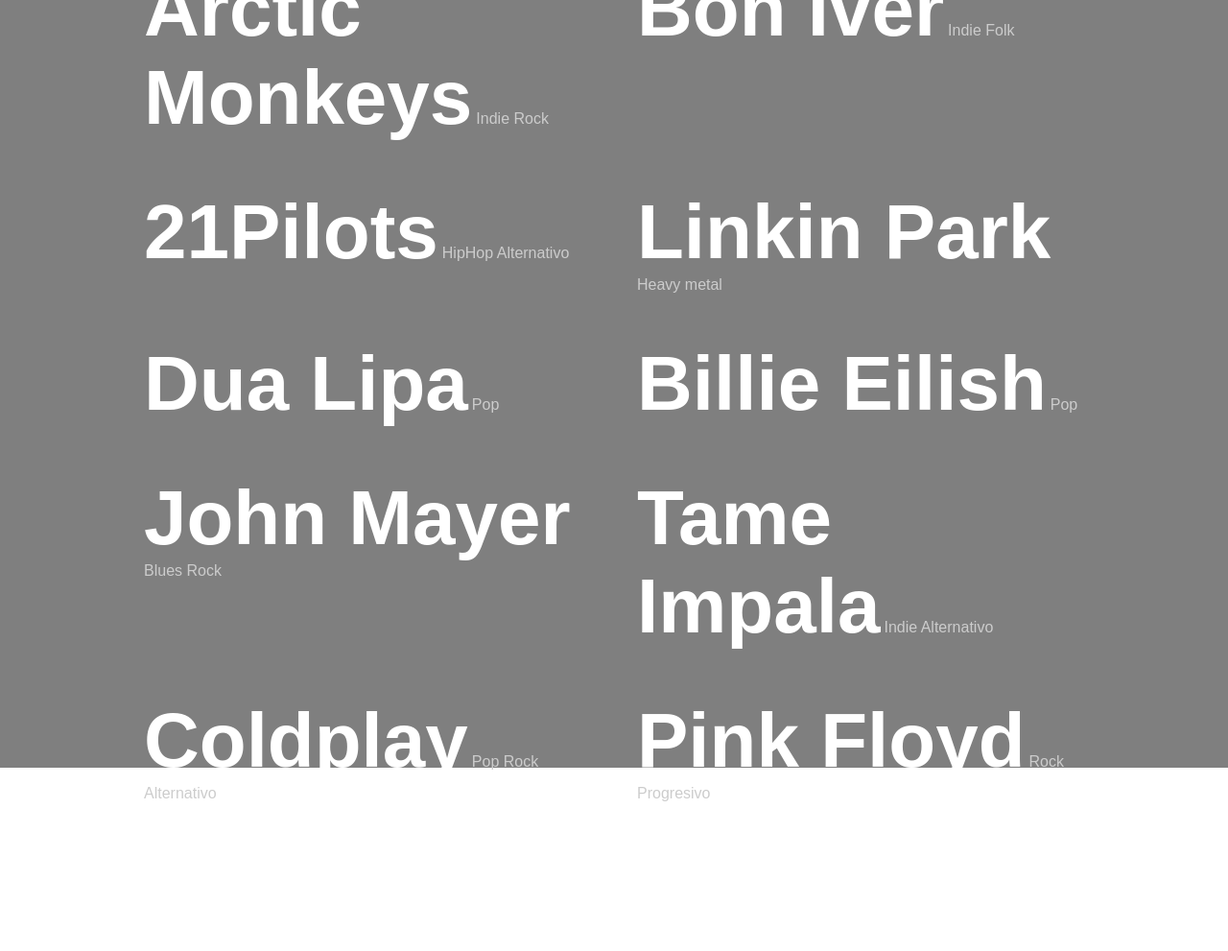
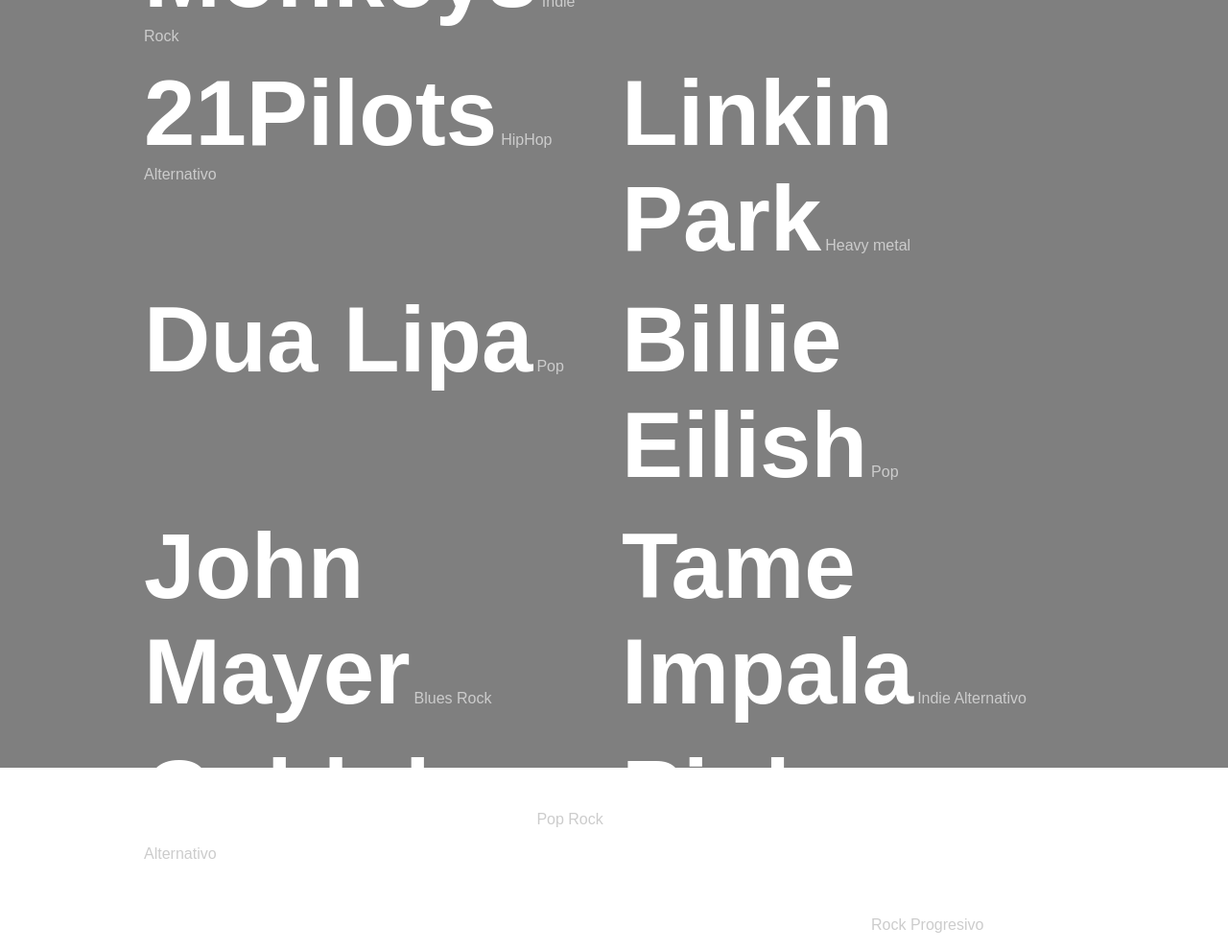
Before and after one commit to Laus-Fdz/trainee, a plain HTML site: page index.html in a window 1280 px wide. Shown: the whole page at 96% size. Before the commit the page ends 836 px from the top, so only its background shows below. Drawn offline with Linux system fonts and the light colour scheme.

Commit message:
cambios responsive

```diff
--- a/styles.css
+++ b/styles.css
@@ -104,12 +104,12 @@
 
     .Bands {
         grid-template-columns: repeat(2, 1fr); /* Cuatro columnas */
-        gap: 3rem;
+        gap: 1rem;
         margin: 50px;
     }
 
     .Bands-name {
-        font-size: 5rem; /* Tamaño grande para pantallas grandes */
+        font-size: 6rem; /* Tamaño grande para pantallas grandes */
     }
 
     .Bands-category {
```
